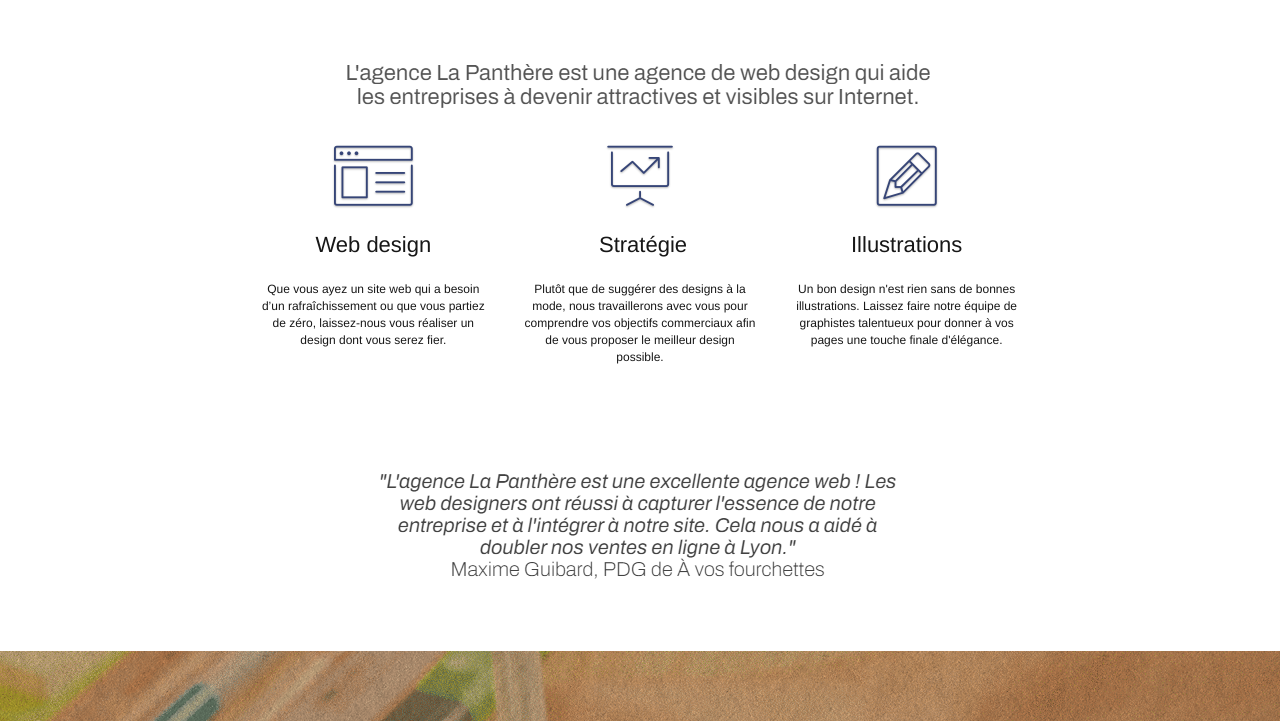
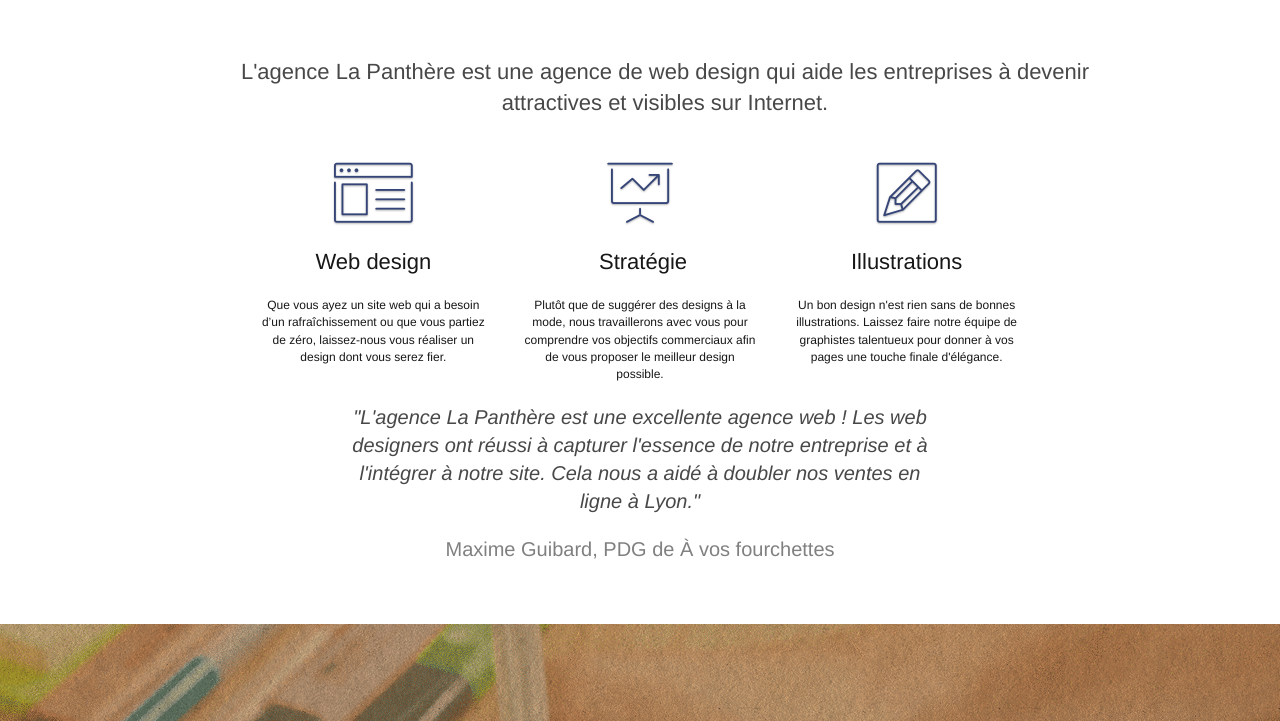
Before and after one commit to DessereQuentin/P4, a plain HTML site: page index.html in a window 1280 px wide. Shown: the part 535-1256 px from the top of the page. Drawn offline with Linux system fonts and the light colour scheme.

Commit message:
imagestext remplaces

```diff
--- a/index.html
+++ b/index.html
@@ -90,11 +90,7 @@
 		<!-- bloc-2-services -->
 		<div class="bloc bgc-white l-bloc" id="bloc-2-services">
 			<div class="container bloc-md">
-				<div class="row">
-					<div class="col-sm-12 text-center">
-						<img alt="agence web, agence web paris, web design paris, stratégie web" src="img/title.png" />
-					</div>
-				</div>
+				<h2 class="newp1 mg-md text-center">L'agence La Panthère est une agence de web design qui aide les entreprises à devenir attractives et visibles sur Internet.</h2>
 				<div class="row voffset-lg med-width-whitespace">
 					<div class="col-sm-4">
 						<div class="text-center">
@@ -133,13 +129,10 @@
 						</p>
 					</div>
 				</div>
-				<div class="row voffset-lg voffset">
-					<div class="col-xs-12 col-md-8 col-md-offset-2 text-center">
-						<img alt="agence web, agence web Lyon,web designer,  web design Lyon, stratégie web"
-							src="img/citation.webp" />
+				<h2 class="newp2 mg-md text-center ">"L'agence La Panthère est une excellente agence web ! Les web designers ont réussi à capturer l'essence de notre entreprise et à l'intégrer à notre site. Cela nous a aidé à doubler nos ventes en ligne à Lyon." </h2>
+				<div class="motpdg"><p>Maxime Guibard, PDG de À vos fourchettes</p>
+					</div>
 
-					</div>
-				</div>
 			</div>
 		</div>
 		<!-- bloc-2-services END -->
@@ -172,12 +165,7 @@
 		<!-- bloc-4-portfolio -->
 		<div class="bloc bgc-white bg-lines-h2-bg bg-repeat l-bloc" id="bloc-4-portfolio">
 			<div class="container bloc-lg">
-				<div class="row">
-					<div class="col-sm-12 text-center">
-						<img alt="agence web, agence web paris, web design Lyon, clients, realisation"
-							src="img/title2.png" />
-					</div>
-				</div>
+				<h2 class="newp1 mg-md text-center ">Nous travaillons avec beaucoup de clients,</br> voici nos réalisations</h2>
 				<div class="row tight-width-whitespace portfolio-row">
 					<div class="col-sm-6">
 						<a href="#" data-lightbox="img/1.webp" data-gallery-id="gallery-1"
@@ -241,7 +229,7 @@
 		<div class="bloc bgc-dark-slate-blue bg-banniere d-bloc bloc-bg-texture texture-paper" id="bloc-5-cta">
 			<div class="container bloc-lg">
 				<div class="row">
-					<h2 class="mg-md text-center tc-white">
+					<h2 class="mg-md text-center tc-black">
 						Prêt pour redonner vie à votre projet ?<br>Contactez notre équipe !
 					</h2>
 					<div class="col-sm-12 text-center">
@@ -283,12 +271,6 @@
 								</div>
 							</div>
 
-
-
-
-
-
-
 						</div>
 					</div>
 				</div>
--- a/style.css
+++ b/style.css
@@ -7,6 +7,27 @@ body {
     -moz-osx-font-smoothing: grayscale;
 }
 
+.newp1{
+    color:#484848!important;
+margin-left:50px;
+}
+
+.newp2{
+    color:#484848!important;
+    font-style: italic;
+    font-size:20px!important;
+    margin-left:200px;
+    margin-right:200px;
+}
+
+.motpdg p{
+    font-size:20px;
+    margin-left:200px;
+    margin-right:200px;
+    text-align:center;
+    color:grey!important;
+
+}
 a,
 button {
     transition: all .3s ease-in-out;
```
Also changed, not shown: 1 other file.
